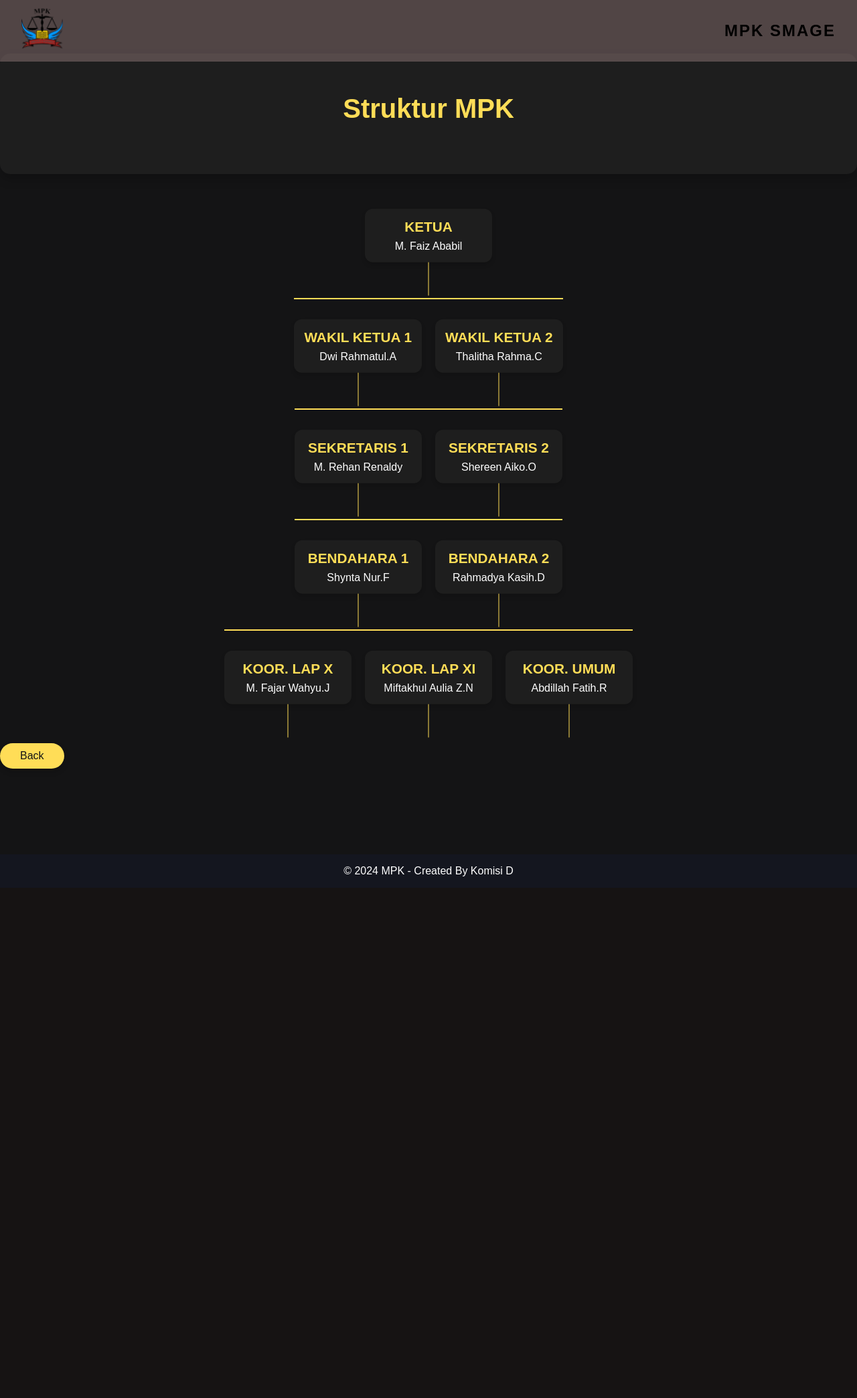
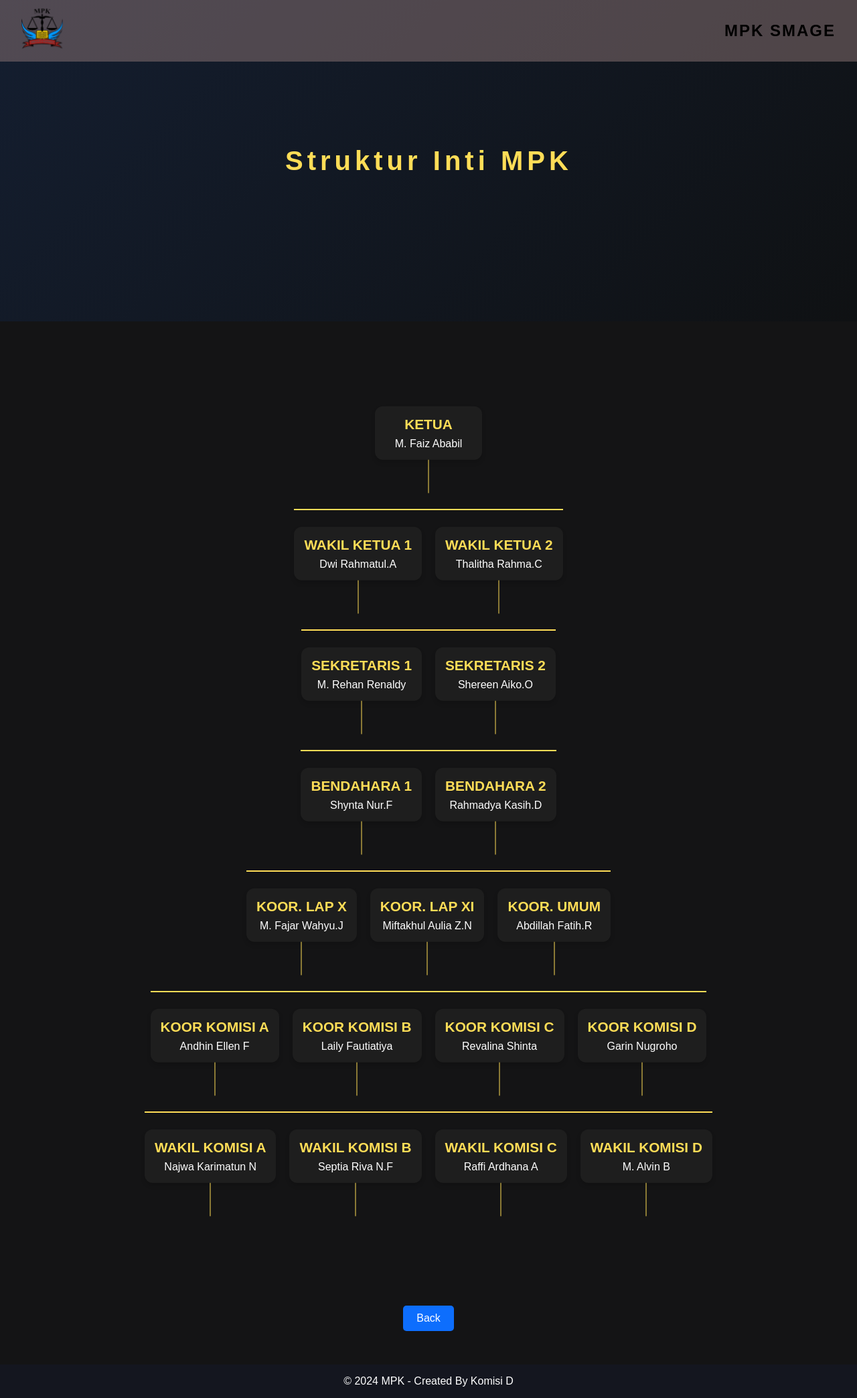
Before and after one commit to garlas/webAspirasi, a PHP site: page /struktur.html in a window 1280 px wide. Shown: the whole page at 67% size. Before the commit the page ends 1309 px from the top, so only its background shows below. Run offline with PHP 8.4, Linux system fonts and the light colour scheme.

Commit message:
nambah struktur mpk

```diff
--- a/struktur.html
+++ b/struktur.html
@@ -18,9 +18,12 @@
 
     <!-- Hero Section -->
     <div class="hero">
-      <h2>Struktur MPK</h2>
+      <h2>
+        <span>S</span><span>t</span><span>r</span><span>u</span><span>k</span
+        ><span>t</span><span>u</span><span>r</span> <span>I</span><span>n</span
+        ><span>t</span><span>i</span> <span>M</span><span>P</span><span>K</span>
+      </h2>
     </div>
-
 
     <!-- Mind Map Structure -->
     <main class="mindmap-container">
@@ -96,14 +99,65 @@
           <div class="line"></div>
         </div>
       </div>
+
+      <!-- Koor A-D -->
+      <div class="subnodes">
+        <div class="node koor">
+          <h3>Koor Komisi A</h3>
+          <p>Andhin Ellen F</p>
+          <div class="line"></div>
+        </div>
+
+        <div class="node wakil">
+          <h3>Koor Komisi B</h3>
+          <p>Laily Fautiatiya</p>
+          <div class="line"></div>
+        </div>
+
+        <div class="node wakil">
+          <h3>Koor Komisi C</h3>
+          <p>Revalina Shinta</p>
+          <div class="line"></div>
+        </div>
+
+        <div class="node wakil">
+          <h3>Koor Komisi D</h3>
+          <p>Garin Nugroho</p>
+          <div class="line"></div>
+        </div>
+      </div>
+
+      <!-- Wakil Koor A-D -->
+      <div class="subnodes">
+        <div class="node koor">
+          <h3>Wakil Komisi A</h3>
+          <p>Najwa Karimatun N</p>
+          <div class="line"></div>
+        </div>
+
+        <div class="node wakil">
+          <h3>Wakil Komisi B</h3>
+          <p>Septia Riva N.F</p>
+          <div class="line"></div>
+        </div>
+
+        <div class="node wakil">
+          <h3>Wakil Komisi C</h3>
+          <p>Raffi Ardhana A</p>
+          <div class="line"></div>
+        </div>
+
+        <div class="node wakil">
+          <h3>Wakil Komisi D</h3>
+          <p>M. Alvin B</p>
+          <div class="line"></div>
+        </div>
+      </div>
     </main>
 
-    <div class="back-button-container"></div>
-   <button class="back-button" onclick="history.back()">Back</button>
-    </div>
-
-    <div class="mindmap-container">
-      <!-- Mindmap content goes here -->
+    <!-- Tombol Back -->
+    <div class="back-button-container">
+      <button class="back-button" onclick="history.back()">Back</button>
     </div>
 
     <!-- Footer -->
--- a/style/s.css
+++ b/style/s.css
@@ -11,124 +11,148 @@ body {
   color: white;
 }
 
-/* Hero Section Styles */
+/* Hero Section Styling */
 .hero {
-  background-color: #1e1e1e;
-  color: #fff;
+  display: flex;
+  justify-content: center;
+  align-items: center;
+  height: 60vh;
+  background: linear-gradient(135deg, #141e30, #0f1113);
+  position: relative;
+  overflow: hidden;
   text-align: center;
-  padding: 60px 20px;
-  margin-top: 80px; /* Tambahkan margin-top lebih besar */
-  border-radius: 15px;
-  box-shadow: 0 8px 16px rgba(0, 0, 0, 0.2);
-  animation: fadeInHero 1s ease-in-out forwards;
+  padding: 0 20px;
 }
 
 .hero h2 {
   font-size: 2.5rem;
   color: #ffdd57;
-  margin-bottom: 15px;
+  font-weight: bold;
+  letter-spacing: 0.15em;
+  overflow: hidden;
+  white-space: nowrap;
+  position: relative;
+  animation: fadeInText 1s ease forwards;
 }
 
-.hero p {
-  font-size: 1rem;
-  line-height: 1.6;
-  max-width: 800px;
-  margin: 0 auto;
-  color: #ddd;
+.hero h2 span {
+  display: inline-block;
+  opacity: 0;
+  transform: translateY(30px);
+  animation: fadeInLetter 0.05s forwards;
 }
 
-@keyframes fadeInHero {
-  from {
-    opacity: 0;
-    transform: translateY(-20px);
-  }
+@keyframes fadeInLetter {
   to {
     opacity: 1;
     transform: translateY(0);
   }
 }
 
-/* Responsive Design for Hero Section */
+@keyframes fadeInText {
+  0% {
+    opacity: 0;
+    transform: scale(0.95);
+  }
+  100% {
+    opacity: 1;
+    transform: scale(1);
+  }
+}
+
+/* Animasi per huruf */
+.hero h2 span:nth-child(1) {
+  animation-delay: 0.1s;
+}
+.hero h2 span:nth-child(2) {
+  animation-delay: 0.2s;
+}
+.hero h2 span:nth-child(3) {
+  animation-delay: 0.3s;
+}
+.hero h2 span:nth-child(4) {
+  animation-delay: 0.4s;
+}
+.hero h2 span:nth-child(5) {
+  animation-delay: 0.5s;
+}
+.hero h2 span:nth-child(6) {
+  animation-delay: 0.6s;
+}
+.hero h2 span:nth-child(7) {
+  animation-delay: 0.7s;
+}
+.hero h2 span:nth-child(8) {
+  animation-delay: 0.8s;
+}
+.hero h2 span:nth-child(9) {
+  animation-delay: 0.9s;
+}
+.hero h2 span:nth-child(10) {
+  animation-delay: 1s;
+}
+.hero h2 span:nth-child(11) {
+  animation-delay: 1.1s;
+}
+.hero h2 span:nth-child(12) {
+  animation-delay: 1.2s;
+}
+.hero h2 span:nth-child(13) {
+  animation-delay: 1.3s;
+}
+.hero h2 span:nth-child(14) {
+  animation-delay: 1.4s;
+}
+.hero h2 span:nth-child(15) {
+  animation-delay: 1.5s;
+}
+
+/* Responsiveness for smaller screens */
 @media (max-width: 768px) {
   .hero h2 {
     font-size: 2rem;
-  }
-
-  .hero p {
-    font-size: 0.9rem;
+    letter-spacing: 0.1em;
   }
 
   .hero {
-    margin-top: 60px; /* Ubah jarak margin untuk layar yang lebih kecil */
+    height: 50vh;
+    padding: 0 15px;
   }
 }
 
 @media (max-width: 480px) {
   .hero h2 {
     font-size: 1.5rem;
-  }
-
-  .hero p {
-    font-size: 0.8rem;
+    letter-spacing: 0.05em;
   }
 
   .hero {
-    margin-top: 90px; /* Ubah jarak margin untuk layar HP */
+    height: 40vh;
+    padding: 0 10px;
   }
-}
-
-/* Back Button Styles */
-.back-button-container {
-  display: flex;
-  justify-content: center;
-  margin-bottom: 0; /* Memberikan jarak di bawah tombol */
-}
-
-.back-button {
-  background-color: #ffdd57;
-  color: #141415;
-  border: none;
-  padding: 10px 30px;
-  border-radius: 50px;
-  font-size: 1rem;
-  font-family: "Poppins", sans-serif;
-  cursor: pointer;
-  transition: all 0.3s ease;
-  box-shadow: 0 4px 8px rgba(0, 0, 0, 0.2);
-}
-
-.back-button:hover {
-  background-color: #f4c20d;
-  transform: scale(1.05);
-  box-shadow: 0 6px 12px rgba(0, 0, 0, 0.3);
-}
-
-.back-button:active {
-  transform: scale(0.95);
-  box-shadow: 0 2px 4px rgba(0, 0, 0, 0.2);
 }
 
 .mindmap-container {
   display: flex;
   flex-direction: column;
   align-items: center;
-  padding: 40px 10px; /* Meningkatkan padding atas agar tidak nabrak navbar */
-  gap: 15px; /* Memberikan jarak antara elemen mindmap */
+  padding: 120px 10px; /* Meningkatkan padding atas agar tidak nabrak navbar */
+  gap: 40px; /* Memberikan jarak antara elemen mindmap */
 }
 
 /* Node Styles */
 .node {
   background-color: #1e1e1e;
   padding: 15px;
-  margin: 15px 0;
+  margin: 10px 0;
   border-radius: 12px;
   text-align: center;
   position: relative;
   box-shadow: 0 4px 6px rgba(0, 0, 0, 0.15);
   transition: transform 0.4s ease, box-shadow 0.4s ease, background-color 0.4s;
-  min-width: 190px;
+  min-width: 160px;
   max-width: 220px;
-  opacity: 0;
+  opacity: 1; /* Tidak hilang saat muncul */
   animation: fadeIn 1s ease-in-out forwards, bounce 2s ease-in-out infinite;
 }
 
@@ -176,6 +200,27 @@ body {
   height: 2px;
   background-color: #ffdd57;
   top: -20px;
+}
+
+/* Tombol Back */
+.back-button-container {
+  text-align: center;
+  margin: 50px 0;
+}
+
+.back-button {
+  background-color: #0d6efd;
+  color: white;
+  padding: 10px 20px;
+  border: none;
+  border-radius: 5px;
+  cursor: pointer;
+  font-size: 16px;
+  transition: background-color 0.3s ease;
+}
+
+.back-button:hover {
+  background-color: #0056b3;
 }
 
 /* Animations */
```
